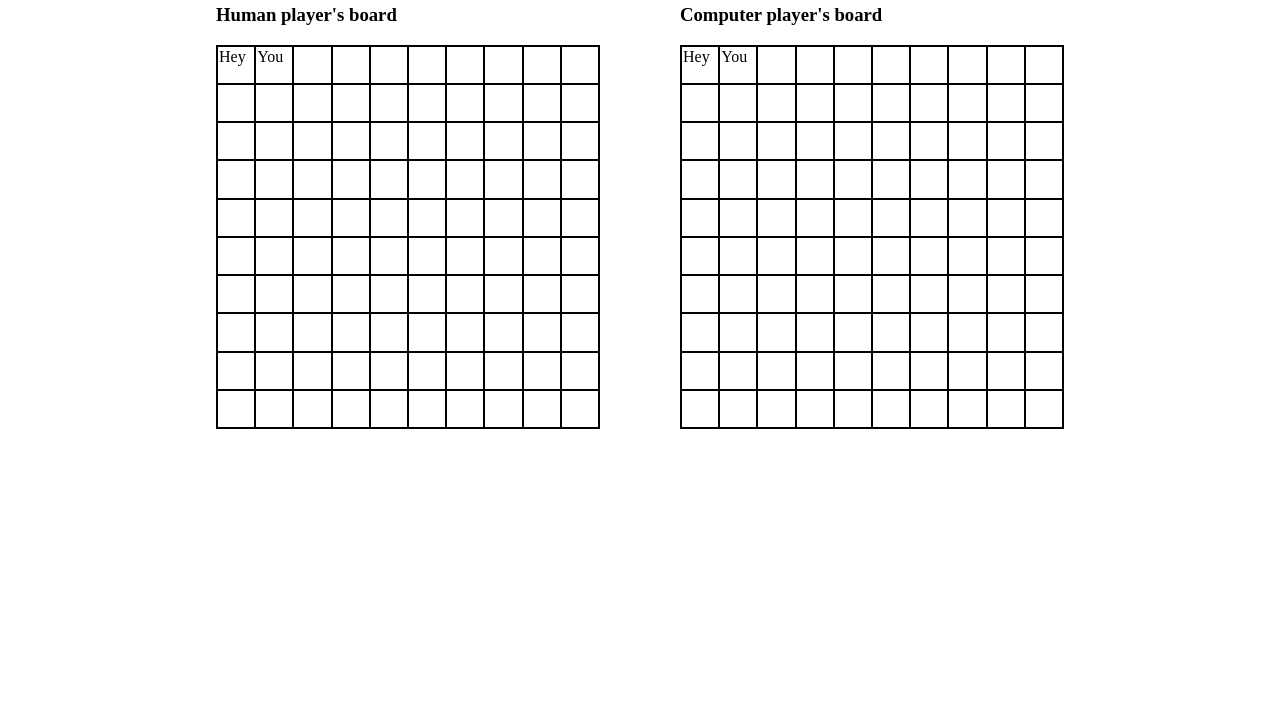
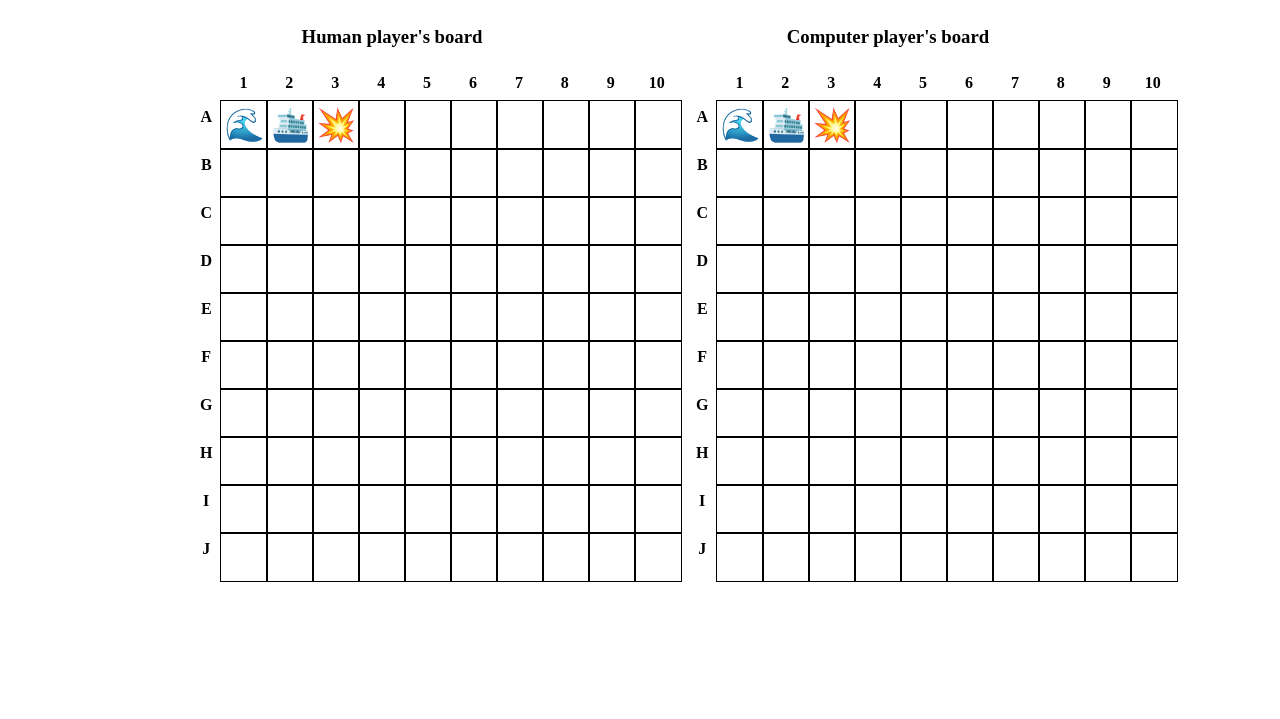
Before and after one commit to jbk2/battleship, a website built with webpack: page src/views/index.html in a window 1280 px wide. Shown: the part 81-800 px from the top of the page. Built offline with nearby package versions, Linux system fonts and the light colour scheme.

Commit message:
Insert row & col headers + Initial styling of boards

```diff
--- a/src/assets/stylesheets/styles.css
+++ b/src/assets/stylesheets/styles.css
@@ -1,23 +1,57 @@
+@media (max-width: 800px) {
+  #boards {
+    flex-direction: column;
+    align-items: center;
+  }
+}
+
+header {
+  display: flex;
+  justify-content: center;
+}
+
 #boards {
   display: flex;
   justify-content: center;
-  gap: 5rem;
+  gap: clamp(1rem, 10vw, 6rem);
 }
 
-table {
-  width: clamp(20rem, 30vw, 35rem);
-  aspect-ratio: 1/1;
-  display: flex;
-  flex-direction: column;
-  border: 0.2px, solid, black;
+.board {
+  display: grid;
+  grid-template-columns: auto repeat(10, 1fr);
+  grid-template-rows: auto repeat(10, 1fr);
+  max-width: 25rem;
 }
 
-tr {
-  display: flex;
+.board-title {
+  text-align: center;
 }
 
-td {
-  width: 4rem;
+.board tbody {
+  display: contents;
   aspect-ratio: 1/1;
+}
+
+.board th {
+  font-weight: bold;
+  padding: 0.5rem;
+}
+
+.board tr {
+  display: contents;
+}
+
+.board td {
+  display: flex;
+  justify-content: center;
+  align-items: center;
+  text-align: center;
+  vertical-align: middle;
+  /* font-size: min(5vw, 5vh); */
+  font-size: xx-large;
+  width: 100%;
+  height: 100%;
   border: 0.2px, solid, black;
+  aspect-ratio: 1/1;
+  padding: 0;
 }
--- a/src/views/index.html
+++ b/src/views/index.html
@@ -1,8 +1,25 @@
+<!DOCTYPE html>
+<html lang="en">
+<head>
+  <meta charset="UTF-8">
+  <meta name="viewport" content="width=device-width, initial-scale=1.0">
+  <title>Document</title>
+</head>
+<body>
+  <header>
     <h1>Battle Shipping</h1>
+  </header>
 
+  <main>
     <div id="boards">
       <section id="humans-board">
       </section>
       <section id="computers-board">
       </section>
     </div>
+
+  </main>
+
+
+</body>
+</html>
--- a/src/views/partials/_board.html
+++ b/src/views/partials/_board.html
@@ -1,9 +1,24 @@
 <h3 class="board-title"></h3>
-<table id="humans-board">
+<table class="board" id="humans-board">
+  <tbody>
+    <tr>
+      <th></th>
+      <th>1</th>
+      <th>2</th>
+      <th>3</th>
+      <th>4</th>
+      <th>5</th>
+      <th>6</th>
+      <th>7</th>
+      <th>8</th>
+      <th>9</th>
+      <th>10</th>
+    </tr>
     <tr id="row-a">
-    <td class="col-1">Hey</td>
-    <td class="col-2">You</td>
-    <td class="col-3"></td>
+      <th>A</th>
+      <td class="col-1">🌊</td>
+      <td class="col-2">🛳️</td>
+      <td class="col-3">💥</td>
       <td class="col-4"></td>
       <td class="col-5"></td>
       <td class="col-6"></td>
@@ -13,7 +28,8 @@
       <td class="col-10"></td>
     </tr>
     <tr id="row-b">
-    <td class="col-1"></td>
+      <th>B</th>
+      <td class="col-1 emoji-bg"></td>
       <td class="col-2"></td>
       <td class="col-3"></td>
       <td class="col-4"></td>
@@ -25,6 +41,7 @@
       <td class="col-10"></td>
     </tr>
     <tr id="row-c">
+      <th>C</th>
       <td class="col-1"></td>
       <td class="col-2"></td>
       <td class="col-3"></td>
@@ -37,6 +54,7 @@
       <td class="col-10"></td>
     </tr>
     <tr id="row-d">
+      <th>D</th>
       <td class="col-1"></td>
       <td class="col-2"></td>
       <td class="col-3"></td>
@@ -49,6 +67,7 @@
       <td class="col-10"></td>
     </tr>
     <tr id="row-e">
+      <th>E</th>
       <td class="col-1"></td>
       <td class="col-2"></td>
       <td class="col-3"></td>
@@ -61,6 +80,7 @@
       <td class="col-10"></td>
     </tr>
     <tr id="row-f">
+      <th>F</th>
       <td class="col-1"></td>
       <td class="col-2"></td>
       <td class="col-3"></td>
@@ -73,6 +93,7 @@
       <td class="col-10"></td>
     </tr>
     <tr id="row-g">
+      <th>G</th>
       <td class="col-1"></td>
       <td class="col-2"></td>
       <td class="col-3"></td>
@@ -85,6 +106,7 @@
       <td class="col-10"></td>
     </tr>
     <tr id="row-h">
+      <th>H</th>
       <td class="col-1"></td>
       <td class="col-2"></td>
       <td class="col-3"></td>
@@ -97,6 +119,7 @@
       <td class="col-10"></td>
     </tr>
     <tr id="row-i">
+      <th>I</th>
       <td class="col-1"></td>
       <td class="col-2"></td>
       <td class="col-3"></td>
@@ -109,6 +132,7 @@
       <td class="col-10"></td>
     </tr>
     <tr id="row-j">
+      <th>J</th>
       <td class="col-1"></td>
       <td class="col-2"></td>
       <td class="col-3"></td>
@@ -120,4 +144,5 @@
       <td class="col-9"></td>
       <td class="col-10"></td>
     </tr>
+  </tbody>
 </table>
```
Lines whose indentation alone changed are shown as unchanged.
